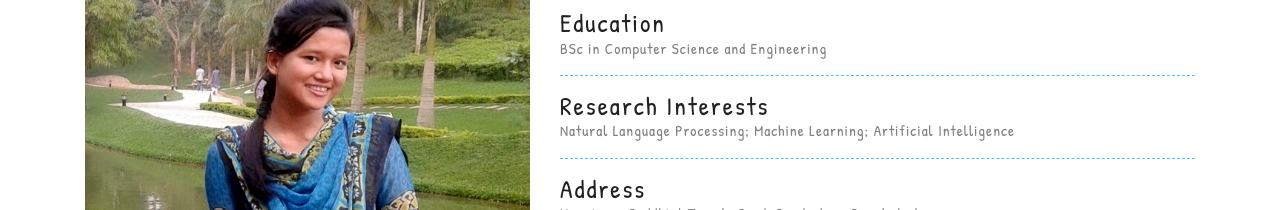
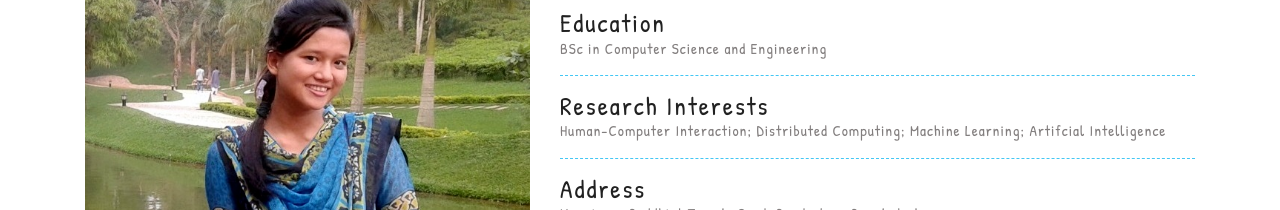
Before and after one commit to khyokhyo/khyokhyo.github.io, a plain HTML site: page index.html in a window 1280 px wide. Shown: the part 960-1170 px from the top of the page. Drawn offline with nearby package versions, Linux system fonts and the light colour scheme; files whose address does not match are found by name.

Commit message:
Update index.html

```diff
--- a/index.html
+++ b/index.html
@@ -124,7 +124,7 @@ Smartphone Compatible web template, free web designs for Nokia, Samsung, LG, Son
 					</div>
 					<div class="w3ls-agile-left-info">
 						<h4>Research Interests</h4>
-						<p>Natural Language Processing; Machine Learning; Artificial Intelligence</p>
+						<p>Human-Computer Interaction; Distributed Computing; Machine Learning; Artifcial Intelligence</p>
 					</div>
 					<div class="w3ls-agile-left-info">
 						<h4>Address</h4>
```
